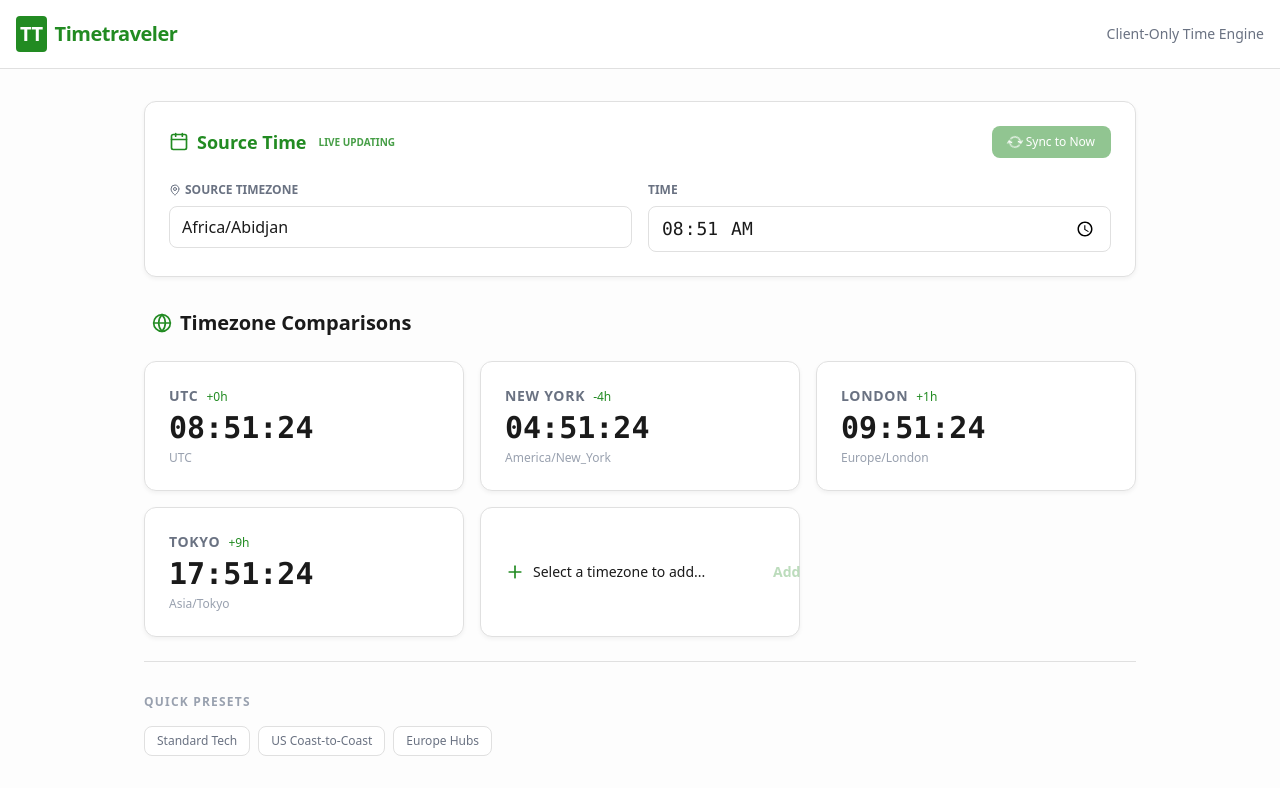
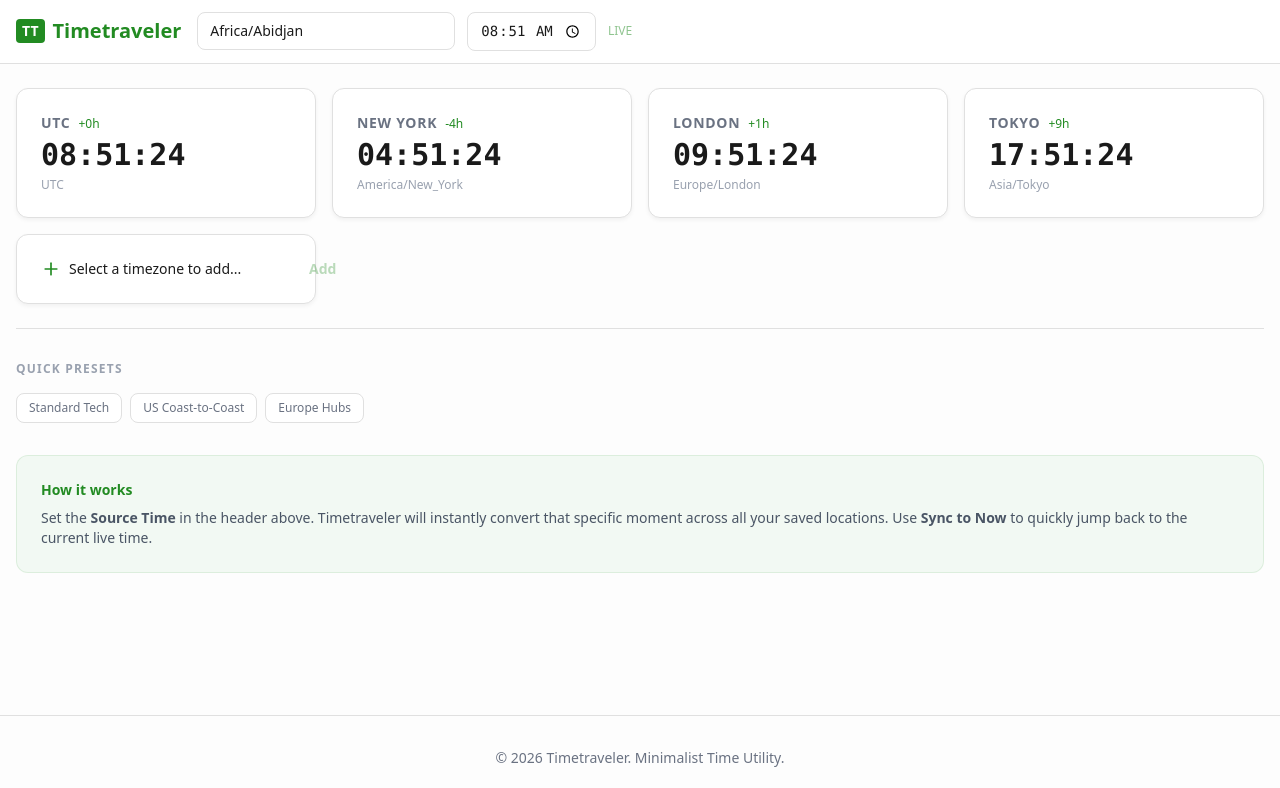
Before and after one commit to homingli/timetraveler, a Next.js app: page / in a window 1280 px wide. Shown: the top 788 px of the page. Built offline with nearby package versions, Linux system fonts and the light colour scheme.

Commit message:
refactor: move source time controls to header and simplify layout
Move timezone/time picker into header for persistent access,
update tagline to "Client-Only Timezone Converter",
switch to 4-column grid, and left-align all containers.

```diff
--- a/src/app/layout.tsx
+++ b/src/app/layout.tsx
@@ -1,4 +1,5 @@
 import type { Metadata } from "next";
+import { SourcePanel } from '@/components/SourcePanel';
 import { Geist, Geist_Mono } from "next/font/google";
 import "./globals.css";
 import { TimeProvider } from "@/hooks/useTimeContext";
@@ -28,18 +29,16 @@ export default function RootLayout({
       <body className={`${geistSans.variable} ${geistMono.variable} antialiased`}>
         <TimeProvider>
           <div className="min-h-screen flex flex-col">
-            <header className="border-b border-[var(--border)] py-4 bg-[var(--card-bg)] sticky top-0 z-10">
-              <div className="container mx-auto px-4 flex justify-between items-center">
-                <h1 className="text-xl font-bold text-brand tracking-tight flex items-center gap-2">
-                  <span className="bg-brand text-white p-1 rounded">TT</span>
+            <header className="border-b border-[var(--border)] bg-[var(--card-bg)] sticky top-0 z-10">
+              <div className="px-4 py-3 flex items-center gap-4 overflow-x-auto">
+                <h1 className="text-xl font-bold text-brand flex items-center gap-2 whitespace-nowrap">
+                  <span className="bg-brand text-white px-1.5 py-0.5 rounded text-sm">TT</span>
                   Timetraveler
                 </h1>
-                <nav className="text-sm text-gray-500 font-medium">
-                  Client-Only Time Engine
-                </nav>
+                <SourcePanel />
               </div>
             </header>
-            <main className="flex-grow mx-auto px-4 py-8 w-full max-w-[80%]">
+            <main className="flex-grow px-4 py-6">
               {children}
             </main>
             <footer className="py-8 border-t border-[var(--border)] text-center text-sm text-gray-500">
--- a/src/app/page.tsx
+++ b/src/app/page.tsx
@@ -1,13 +1,8 @@
-import { SourcePanel } from '@/components/SourcePanel';
 import { Converter } from '@/components/Converter';
 
 export default function Home() {
   return (
-    <div className="mx-auto space-y-8">
-      <section className="animate-in slide-in-from-top duration-700">
-        <SourcePanel />
-      </section>
-
+    <div className="space-y-8">
       <section className="animate-in slide-in-from-bottom duration-700 delay-200">
         <Converter />
       </section>
@@ -15,7 +10,7 @@ export default function Home() {
       <section className="bg-brand-muted/50 p-6 rounded-xl border border-brand/10 text-sm text-gray-600">
         <h3 className="font-bold text-brand mb-2">How it works</h3>
         <p>
-          Select a <strong>Source Time</strong> and <strong>Timezone</strong> above.
+          Set the <strong>Source Time</strong> in the header above.
           Timetraveler will instantly convert that specific moment across all your saved locations.
           Use <strong>Sync to Now</strong> to quickly jump back to the current live time.
         </p>
--- a/src/components/Converter.tsx
+++ b/src/components/Converter.tsx
@@ -2,7 +2,7 @@
 
 import { useTimeContext } from '@/hooks/useTimeContext';
 import { formatTime, convertTimezone, getHourOffset } from '@/lib/timeUtils';
-import { Globe, X, Plus, Copy, Check, ArrowLeftRight } from 'lucide-react';
+import { X, Plus, Copy, Check, ArrowLeftRight } from 'lucide-react';
 import { useState, useEffect } from 'react';
 
 export const Converter = () => {
@@ -55,15 +55,7 @@ export const Converter = () => {
 
   return (
     <div className="space-y-6">
-      <div className="flex justify-between items-center px-2">
-        <h2 className="text-xl font-bold flex items-center gap-2">
-          <Globe size={20} className="text-brand" />
-          Timezone Comparisons
-        </h2>
-      </div>
-
-
-      <div className="grid grid-cols-1 md:grid-cols-3 gap-4">
+      <div className="grid grid-cols-1 md:grid-cols-4 gap-4">
         {mounted && targetZones.map((zone) => {
           const converted = convertTimezone(baseTime, zone);
           const timeStr = formatTime(converted);
@@ -109,7 +101,7 @@ export const Converter = () => {
               {(() => {
                 const baseDay = baseTime.toISODate();
                 const targetDay = converted.toISODate();
-                if (baseDay !== targetDay) {
+                if (baseDay && targetDay && baseDay !== targetDay) {
                   const isNextDay = targetDay > baseDay;
                   return (
                     <div className="text-xs text-brand font-bold mt-1">
--- a/src/components/SourcePanel.tsx
+++ b/src/components/SourcePanel.tsx
@@ -1,16 +1,13 @@
 'use client';
 
 import { useTimeContext } from '@/hooks/useTimeContext';
-import { toHTMLInput, fromHTMLInput } from '@/lib/timeUtils';
-import { Calendar, MapPin, RefreshCw } from 'lucide-react';
-import { useEffect, useState, useRef } from 'react';
-import { DateTime } from 'luxon';
+import { fromHTMLInput } from '@/lib/timeUtils';
+import { useEffect, useState } from 'react';
 
 export const SourcePanel = () => {
   const { baseTime, setBaseTime, baseZone, setBaseZone, setIsLive, isLive, now } = useTimeContext();
   const [mounted, setMounted] = useState(false);
   const [timezones, setTimezones] = useState<string[]>([]);
-  const inputRef = useRef<HTMLInputElement>(null);
 
   useEffect(() => {
     setMounted(true);
@@ -18,26 +15,6 @@ export const SourcePanel = () => {
       setTimezones((Intl as any).supportedValuesOf('timeZone'));
     }
 }, []);
-
-  useEffect(() => {
-    const handleKeyDown = (e: KeyboardEvent) => {
-      if (document.activeElement !== inputRef.current) return;
-      if (e.key === 'ArrowUp') {
-        e.preventDefault();
-        setIsLive(false);
-        setBaseTime(baseTime.plus({ hours: 1 }));
-      } else if (e.key === 'ArrowDown') {
-        e.preventDefault();
-        setIsLive(false);
-        setBaseTime(baseTime.minus({ hours: 1 }));
-      }
-    };
-
-    window.addEventListener('keydown', handleKeyDown);
-    return () => window.removeEventListener('keydown', handleKeyDown);
-  }, [baseTime, setBaseTime, setIsLive]);
-
-  if (!mounted) return <div className="card h-48 animate-pulse" />;
 
   const handleTimeChange = (e: React.ChangeEvent<HTMLInputElement>) => {
     setIsLive(false);
@@ -67,37 +44,10 @@ export const SourcePanel = () => {
   };
 
   return (
-    <div className="card space-y-6 border-brand">
-      <div className="flex justify-between items-center">
-        <div className="flex items-center gap-3">
-          <h2 className="text-lg font-bold text-brand flex items-center gap-2">
-            <Calendar size={20} />
-            Source Time
-          </h2>
-          {isLive && (
-            <span className="text-[10px] text-brand font-bold animate-pulse">
-              LIVE UPDATING
-            </span>
-          )}
-        </div>
-        <button
-          onClick={handleSync}
-          className={`btn-primary text-xs flex items-center gap-1 ${isLive ? 'opacity-50' : ''}`}
-          disabled={isLive}
-        >
-          <RefreshCw size={14} className={isLive ? 'animate-spin' : ''} />
-          Sync to Now
-        </button>
-      </div>
-
-      <div className="grid grid-cols-1 md:grid-cols-2 gap-4">
-        <div className="space-y-2">
-          <label className="text-xs font-bold text-gray-500 uppercase flex items-center gap-1">
-            <MapPin size={12} />
-            Source Timezone
-          </label>
+    <div className="flex flex-wrap items-center gap-3">
+      <div className="flex items-center gap-2">
         <select
-            className="input-field w-full font-sans appearance-none cursor-pointer"
+          className="input-field font-sans text-sm appearance-none cursor-pointer bg-transparent border-0"
           value={baseZone}
           onChange={handleZoneChange}
         >
@@ -111,20 +61,22 @@ export const SourcePanel = () => {
         </select>
       </div>
 
-        <div className="space-y-2">
-          <label className="text-xs font-bold text-gray-500 uppercase flex items-center gap-1">
-            Time
-          </label>
+      <div className="flex items-center gap-2">
         <input
           type="time"
-            className="input-field w-full font-mono text-lg"
+          className="input-field font-mono text-sm bg-transparent border-0 p-0"
           value={baseTime.toFormat("HH:mm")}
           onChange={handleTimeChange}
         />
       </div>
-      </div>
 
-
+      <button
+        onClick={handleSync}
+        className={`text-xs text-brand hover:underline ${isLive ? 'opacity-50' : ''}`}
+        disabled={isLive}
+      >
+        {isLive ? 'LIVE' : 'Sync'}
+      </button>
     </div>
   );
 };
```
Lines whose indentation alone changed are shown as unchanged.
